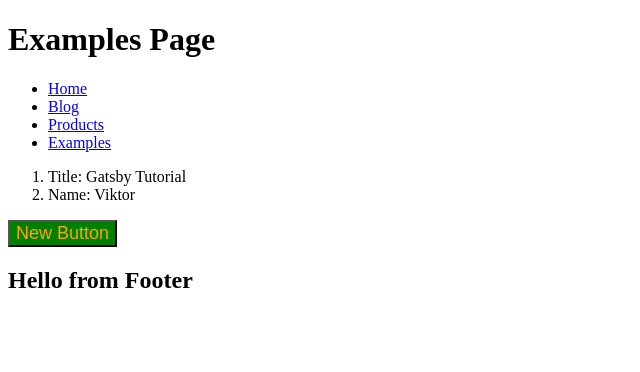
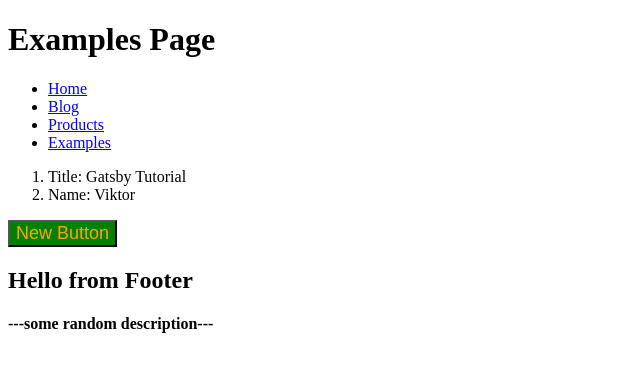
Before and after one commit to viktorkissa/gatsby-tutorial, a Gatsby site: page /examples in a window 1280 px wide. Shown: the whole page, without its empty margins (0-640 px from the left). Built offline with nearby package versions, Linux system fonts and the light colour scheme; Gatsby itself is replaced by a stand-in of ours.

Commit message:
StaticQuery component

```diff
--- /dev/null
+++ b/src/examples/HeaderStatic.js
@@ -0,0 +1,28 @@
+import React from 'react';
+import { StaticQuery, graphql } from 'gatsby';
+
+const getSiteMetaData = graphql`
+     {
+        site {
+            info: siteMetadata {
+                person {
+                    age
+                    name
+                }
+                author
+                data
+                description
+                title
+            }
+        }
+    }
+`;
+
+const Component = () => (
+  <StaticQuery
+    query={getSiteMetaData}
+    render={data => <h4>---{data.site.info.description}---</h4>}
+  />
+);
+
+export default Component;
--- a/src/pages/examples.js
+++ b/src/pages/examples.js
@@ -1,9 +1,11 @@
 import React from 'react';
 
 import Header from '../examples/Header';
+import HeaderStatic from "../examples/HeaderStatic";
 
 export default () =>
   <div>
     <h1>Examples Page</h1>
     <Header />
+    <HeaderStatic />
   </div>
```
